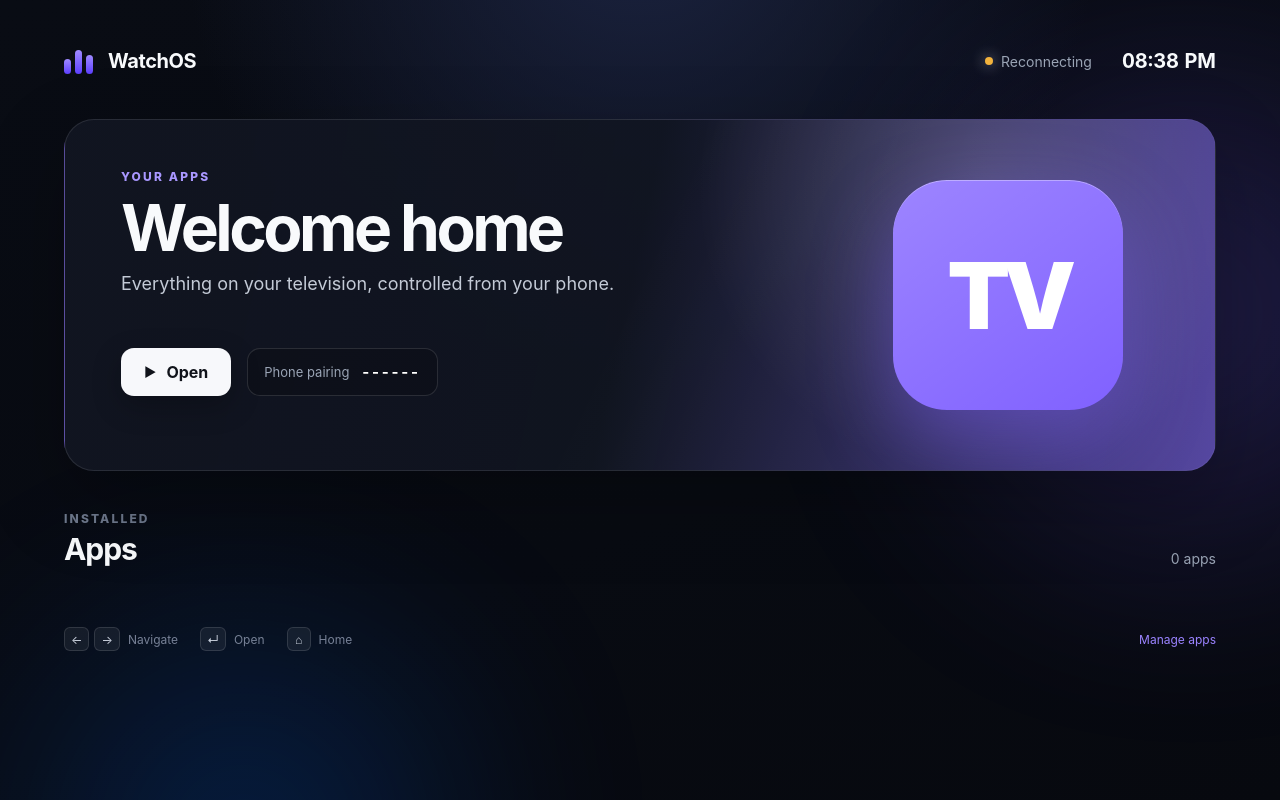
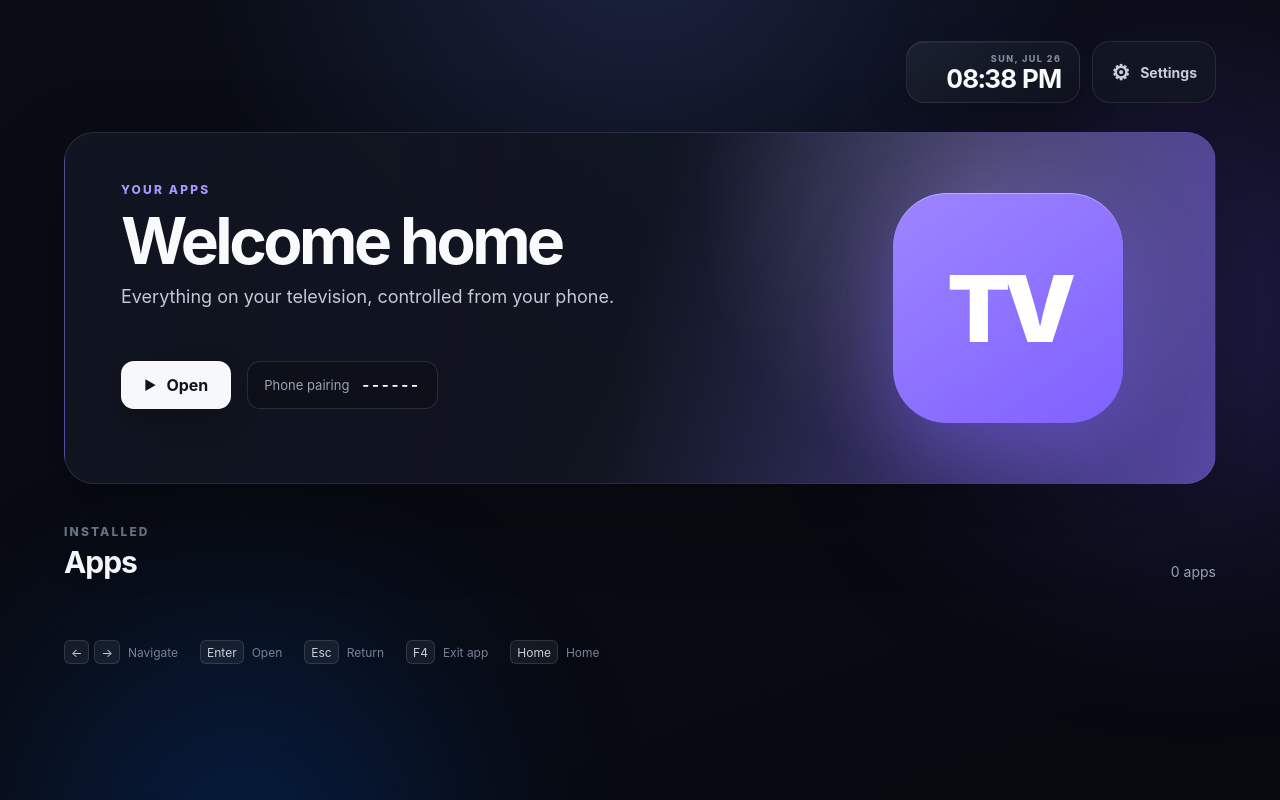
Before and after one commit to bartaceqq/WatchOS, a website: page public/tv/index.html in a window 1280 px wide. Drawn offline with Linux system fonts and the light colour scheme; no server answers.

Commit message:
Redesign launcher header and add TV system controls

```diff
--- a/public/remote/app.js
+++ b/public/remote/app.js
@@ -1,6 +1,5 @@
 const tokenKey = "watchos.remote.token";
 const elements = {
-  deviceName: document.querySelector("#device-name"),
   status: document.querySelector("#status"),
   pairCard: document.querySelector("#pair-card"),
   pairForm: document.querySelector("#pair-form"),
@@ -52,7 +51,6 @@ async function pair(event) {
 
   token = result.token;
   localStorage.setItem(tokenKey, token);
-  elements.deviceName.textContent = result.device.name;
   showControls(true);
   connect();
 }
@@ -93,7 +91,6 @@ function send(message) {
 
 function renderState(nextState) {
   state = nextState;
-  elements.deviceName.textContent = state.device?.name ?? "WatchOS";
   elements.appList.replaceChildren();
   const favorites = state.favorites?.length
     ? state.favorites.map((id) => state.apps.find((app) => app.id === id)).filter(Boolean)
--- a/public/remote/styles.css
+++ b/public/remote/styles.css
@@ -46,6 +46,7 @@ button {
 
 header,
 .status,
+.system-row,
 .quick-row,
 .media-row,
 .volume-row,
@@ -147,6 +148,35 @@ h1 {
 }
 
 .controls[hidden] { display: none; }
+
+.system-row {
+  gap: 10px;
+  margin-bottom: 11px;
+}
+
+.system-row button {
+  height: 66px;
+  flex: 1;
+  display: flex;
+  align-items: center;
+  justify-content: center;
+  gap: 9px;
+  border: 1px solid rgba(255,255,255,.09);
+  border-radius: 18px;
+  background: linear-gradient(145deg, #171d29, #10151e);
+}
+
+.system-row strong {
+  font-size: 23px;
+  line-height: 1;
+  font-weight: 500;
+}
+
+.system-row span {
+  color: #c4ccda;
+  font-size: 12px;
+  font-weight: 700;
+}
 
 .quick-row {
   gap: 10px;
--- a/public/tv/app.js
+++ b/public/tv/app.js
@@ -1,7 +1,6 @@
 const elements = {
-  deviceName: document.querySelector("#device-name"),
-  connection: document.querySelector("#connection"),
   clock: document.querySelector("#clock"),
+  date: document.querySelector("#date"),
   hero: document.querySelector("#hero"),
   heroCategory: document.querySelector("#hero-category"),
   heroTitle: document.querySelector("#hero-title"),
@@ -21,10 +20,16 @@ let reconnectTimer;
 let toastTimer;
 
 function updateClock() {
+  const now = new Date();
   elements.clock.textContent = new Intl.DateTimeFormat([], {
     hour: "2-digit",
     minute: "2-digit"
-  }).format(new Date());
+  }).format(now);
+  elements.date.textContent = new Intl.DateTimeFormat([], {
+    weekday: "short",
+    month: "short",
+    day: "numeric"
+  }).format(now).toUpperCase();
 }
 
 function appTypeLabel(application) {
@@ -41,7 +46,6 @@ function appTypeLabel(application) {
 function render(nextState) {
   state = nextState;
   selectedIndex = Math.min(selectedIndex, Math.max(0, state.apps.length - 1));
-  elements.deviceName.textContent = state.device?.name ?? "WatchOS";
   elements.pairingCode.textContent = state.pairingCode ?? "------";
   elements.appCount.textContent = `${state.apps.length} ${state.apps.length === 1 ? "app" : "apps"}`;
   elements.appGrid.replaceChildren();
@@ -144,6 +148,8 @@ function handleCommand(message) {
   if (message.command === "ok") launchSelected();
   if (message.command === "home") window.location.assign("/tv/");
   if (message.command === "back") history.back();
+  if (message.command === "exit") window.location.assign("/tv/");
+  if (message.command === "menu") window.location.assign("/admin/");
   if (message.command === "search") showToast("Search will be available in the next launcher build.");
 }
 
@@ -151,11 +157,6 @@ function connect() {
   clearTimeout(reconnectTimer);
   const protocol = location.protocol === "https:" ? "wss:" : "ws:";
   socket = new WebSocket(`${protocol}//${location.host}/ws?role=tv`);
-
-  socket.addEventListener("open", () => {
-    elements.connection.classList.add("online");
-    elements.connection.querySelector("span").textContent = "LAN connected";
-  });
 
   socket.addEventListener("message", ({ data }) => {
     const message = JSON.parse(data);
@@ -165,8 +166,6 @@ function connect() {
   });
 
   socket.addEventListener("close", () => {
-    elements.connection.classList.remove("online");
-    elements.connection.querySelector("span").textContent = "Reconnecting";
     reconnectTimer = setTimeout(connect, 1500);
   });
 }
@@ -196,7 +195,12 @@ document.addEventListener("keydown", (event) => {
     Enter: "ok",
     " ": "ok",
     Escape: "back",
-    Home: "home"
+    Backspace: "back",
+    Home: "home",
+    F4: "exit",
+    m: "menu",
+    M: "menu",
+    "/": "search"
   }[event.key];
   if (!command) return;
   event.preventDefault();
--- a/public/tv/index.html
+++ b/public/tv/index.html
@@ -13,17 +13,15 @@
 
   <main class="shell">
     <header class="topbar">
-      <div class="brand">
-        <span class="brand-mark" aria-hidden="true">
-          <span></span><span></span><span></span>
-        </span>
-        <span id="device-name">WatchOS</span>
-      </div>
-      <div class="topbar-status">
-        <span class="connection" id="connection">
-          <i></i><span>Connecting</span>
-        </span>
-        <time id="clock">--:--</time>
+      <div class="topbar-actions">
+        <div class="clock-card">
+          <span id="date">WELCOME</span>
+          <time id="clock">--:--</time>
+        </div>
+        <a class="settings-button" href="/admin/" aria-label="Open settings">
+          <span class="settings-icon" aria-hidden="true">&#9881;</span>
+          <span>Settings</span>
+        </a>
       </div>
     </header>
 
@@ -34,7 +32,7 @@
         <p id="hero-description">Everything on your television, controlled from your phone.</p>
         <div class="hero-actions">
           <button class="primary-action" id="open-selected" type="button">
-            <span class="play-icon">▶</span>
+            <span class="play-icon">&#9654;</span>
             Open
           </button>
           <div class="pairing-pill">
@@ -58,10 +56,11 @@
     </section>
 
     <footer class="footer">
-      <div class="key-hint"><kbd>←</kbd><kbd>→</kbd><span>Navigate</span></div>
-      <div class="key-hint"><kbd>↵</kbd><span>Open</span></div>
-      <div class="key-hint"><kbd>⌂</kbd><span>Home</span></div>
-      <a href="/admin/" class="manage-link">Manage apps</a>
+      <div class="key-hint"><kbd>&larr;</kbd><kbd>&rarr;</kbd><span>Navigate</span></div>
+      <div class="key-hint"><kbd>Enter</kbd><span>Open</span></div>
+      <div class="key-hint"><kbd>Esc</kbd><span>Return</span></div>
+      <div class="key-hint"><kbd>F4</kbd><span>Exit app</span></div>
+      <div class="key-hint"><kbd>Home</kbd><span>Home</span></div>
     </footer>
   </main>
 
--- a/public/tv/styles.css
+++ b/public/tv/styles.css
@@ -70,78 +70,84 @@ a {
 }
 
 .topbar {
-  height: 54px;
+  height: 76px;
   display: flex;
   align-items: center;
-  justify-content: space-between;
+  justify-content: flex-end;
 }
 
-.brand,
-.topbar-status,
-.connection {
+.topbar-actions,
+.clock-card,
+.settings-button {
   display: flex;
   align-items: center;
 }
 
-.brand {
-  gap: 15px;
-  font-size: 20px;
-  font-weight: 700;
-  letter-spacing: -0.02em;
+.topbar-actions {
+  gap: 12px;
 }
 
-.brand-mark {
-  display: grid;
-  grid-template-columns: repeat(3, 7px);
-  gap: 4px;
-  align-items: end;
-  width: 29px;
-  height: 25px;
+.clock-card {
+  height: 62px;
+  min-width: 174px;
+  padding: 9px 18px 9px 20px;
+  flex-direction: column;
+  align-items: flex-end;
+  justify-content: center;
+  border: 1px solid rgba(255, 255, 255, .09);
+  border-radius: 18px;
+  background: linear-gradient(145deg, rgba(30, 36, 52, .78), rgba(15, 19, 29, .78));
+  box-shadow: inset 0 1px 0 rgba(255,255,255,.05), 0 16px 40px rgba(0,0,0,.18);
+  backdrop-filter: blur(18px);
 }
 
-.brand-mark span {
-  display: block;
-  border-radius: 4px;
-  background: linear-gradient(#9f8aff, #5d3fff);
-}
-
-.brand-mark span:nth-child(1) { height: 15px; }
-.brand-mark span:nth-child(2) { height: 24px; }
-.brand-mark span:nth-child(3) { height: 19px; }
-
-.topbar-status {
-  gap: 30px;
-  color: var(--muted);
-}
-
-.connection {
-  gap: 8px;
-  font-size: 14px;
-}
-
-.connection i {
-  width: 8px;
-  height: 8px;
-  border-radius: 50%;
-  background: #f3b33d;
-  box-shadow: 0 0 14px currentColor;
-}
-
-.connection.online i {
-  background: #40e09b;
+#date {
+  color: #7f8aa0;
+  font-size: 9px;
+  font-weight: 800;
+  letter-spacing: .16em;
 }
 
 #clock {
-  font-size: 20px;
-  font-weight: 650;
+  margin-top: 2px;
+  font-size: 26px;
+  line-height: 1;
+  font-weight: 720;
   color: var(--text);
   font-variant-numeric: tabular-nums;
+  letter-spacing: -.035em;
+}
+
+.settings-button {
+  height: 62px;
+  padding: 0 18px;
+  gap: 10px;
+  border: 1px solid rgba(255,255,255,.09);
+  border-radius: 18px;
+  background: rgba(20, 25, 37, .78);
+  color: #c7ceda;
+  text-decoration: none;
+  font-size: 14px;
+  font-weight: 700;
+  transition: border-color .15s ease, background .15s ease, transform .15s ease;
+}
+
+.settings-button:hover,
+.settings-button:focus-visible {
+  outline: none;
+  border-color: rgba(255,255,255,.5);
+  background: #252c3b;
+  transform: translateY(-2px);
+}
+
+.settings-icon {
+  font-size: 21px;
 }
 
 .hero {
   --hero-accent: #7c5cff;
   min-height: 352px;
-  margin-top: 31px;
+  margin-top: 22px;
   border: 1px solid var(--line);
   border-radius: 30px;
   overflow: hidden;
@@ -399,12 +405,6 @@ kbd {
   font: inherit;
 }
 
-.manage-link {
-  margin-left: auto;
-  color: #9a83ff;
-  text-decoration: none;
-}
-
 .toast {
   position: fixed;
   left: 50%;
```
Also changed, not shown: catalog/builtin.json (+0 -16 lines), public/remote/index.html (+20 -16 lines), server/index.mjs (+4 -4 lines).
